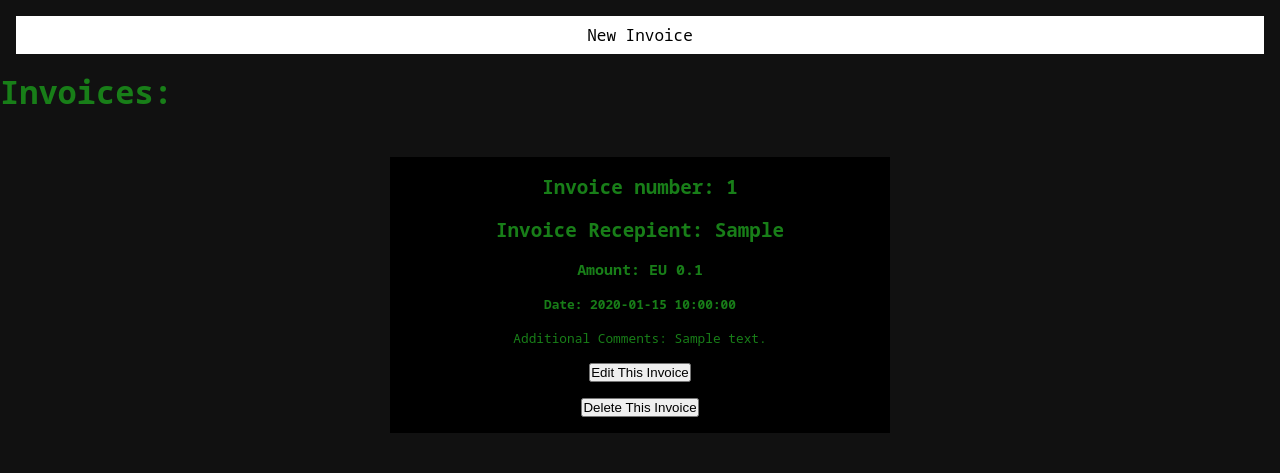
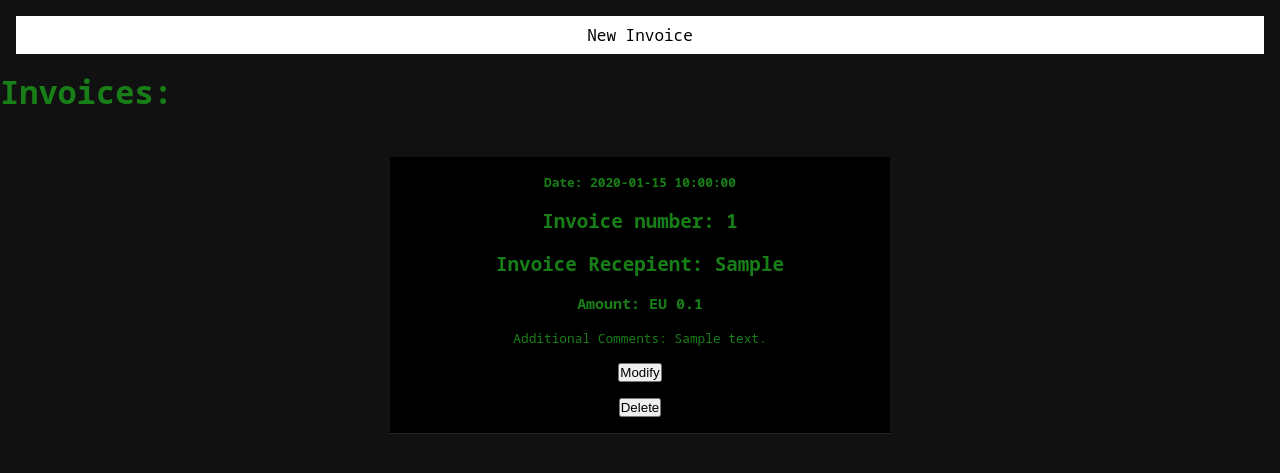
Before and after one commit to Mishalzeera/the-money-manager, a Flask app: page /invoice in a window 1280 px wide. Shown: the part 80-553 px from the top of the page. Run offline with Flask 2, Linux system fonts and the light colour scheme; a database or web service that is not in the repository returns one stand-in record (values such as "Sample title"); some libraries are stand-ins or nearby versions.

Commit message:
Streamline invoice/income logic.

```diff
--- a/templates/add_invoice.html
+++ b/templates/add_invoice.html
@@ -5,7 +5,7 @@
 <form action="{{url_for('add_invoice')}}" method="POST">
       <div class="register-card">
         <label for="invoice_date">Date</label>
-          <input type="text" name="invoice_date" id="invoice_date" placeholder="dd-mm-yyyy">
+          <input type="text" name="invoice_date" id="invoice_date" placeholder="dd-mm-yyyy" default="N/a">
         <label for="invoice_number">Invoice Number</label>
         <input type="text" name="invoice_number" id="invoice_number" placeholder="e.g. INV-4566">
         <label for="invoice_recipient">Invoice Recipient</label>
--- a/templates/invoice.html
+++ b/templates/invoice.html
@@ -5,18 +5,28 @@
 <br><br>
 
 {% for invoice in invoices %}
-<div class="register-card">
-  <h2>Invoice number: {{invoice.invoice_number | title}}</h2>
+<div class="register-card" style="border-bottom: 1px solid rgba(128, 128, 128, 0.322)">
+
+  {% if invoice.date != "" %}
+  <h4>Date: {{ invoice.date  }}</h4>
+  {% endif %}
+  {% if invoice.invoice_number != "" %}
+  <h2>Invoice number: {{ invoice.invoice_number | title}}</h2>
+  {% endif %}
+  {% if invoice.invoice_recipient != "" %}
   <h2>Invoice Recepient: {{invoice.invoice_recipient | title}}</h2>
+  {% endif %}
   <h3>Amount: EU {{ invoice.amount / 100 }}</h3>
-  <h4>Date: {{ invoice.date  }}</h4>
+
+  {% if invoice.comments != "" %}
   <p>Additional Comments: {{ invoice.comments }}</p>
+  {% endif %}
 
 <form action="{{url_for('edit_invoice', invoice_id=invoice._id)}}" method="POST">
-  <button type="submit">Edit This Invoice</button>
+  <button type="submit">Modify</button>
 </form>
 <form action="{{url_for('delete_invoice', invoice_id=invoice._id)}}" method="POST">
-  <button type="submit">Delete This Invoice</button>
+  <button type="submit">Delete</button>
 </form>
 
 </div>
```
Also changed, not shown: NOTES_TO_MYSELF.md (+1 -1 lines).
